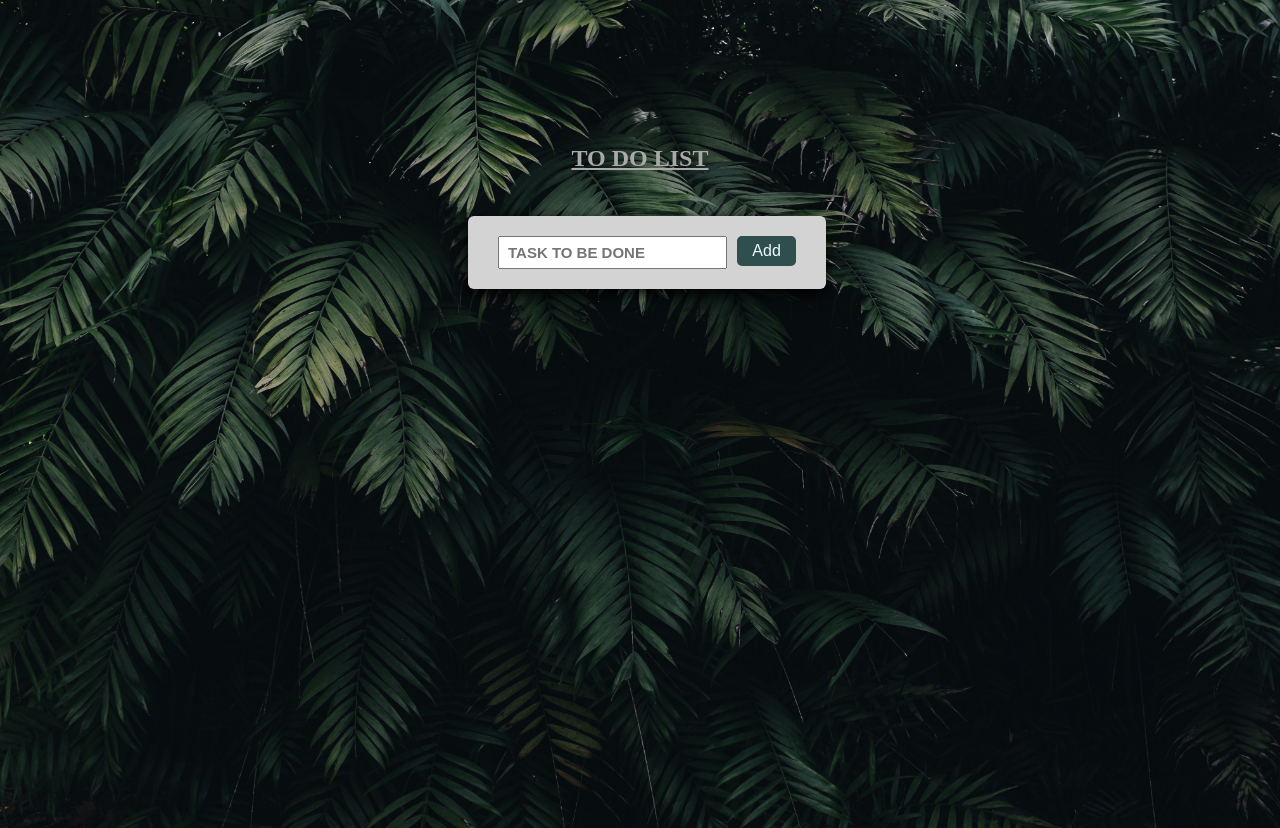
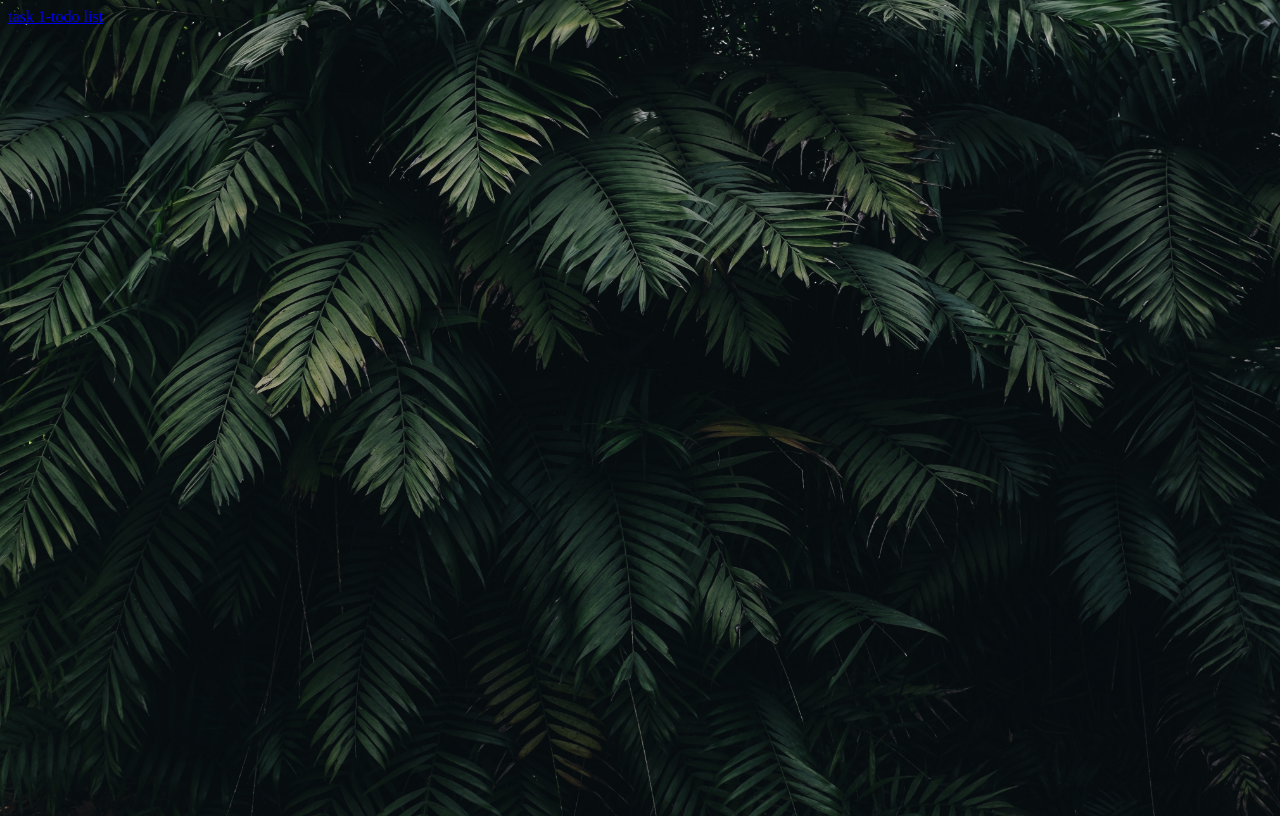
Before and after one commit to Karthik050/Lets-Grow-More, a plain HTML site: page index.html in a window 1280 px wide. Drawn offline with Linux system fonts and the light colour scheme; files that its build step writes are made by us from their sources; files whose address does not match are found by name.

Commit message:
Update index.html

```diff
--- a/index.html
+++ b/index.html
@@ -9,22 +9,7 @@
     <link rel="stylesheet" href="STYLE.CSS">
 </head>
 <body>
-    <h2 id="head"><u><b>TO DO LIST</b></u></h2>
-    <DIV id="container">
-        <div id="new">
-            <input id="id" placeholder="TASK TO BE DONE">
-            <button id="press" >Add</button>
-
-        </div>
-        <div id="list">
-
-        </div>
-
-
-
-    </DIV>
-
-    <script src="TODO.JS"></script>
+    <a href="https://karthik050.github.io/Lets-Grow-More/to%20do%20list/">task 1-todo list</a>
 
 </body>
 </html>
```
